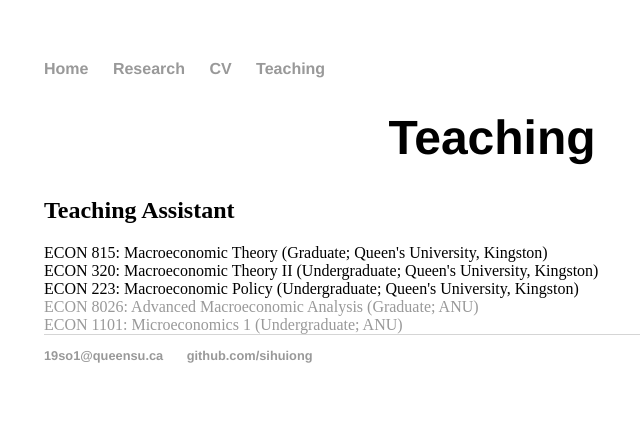
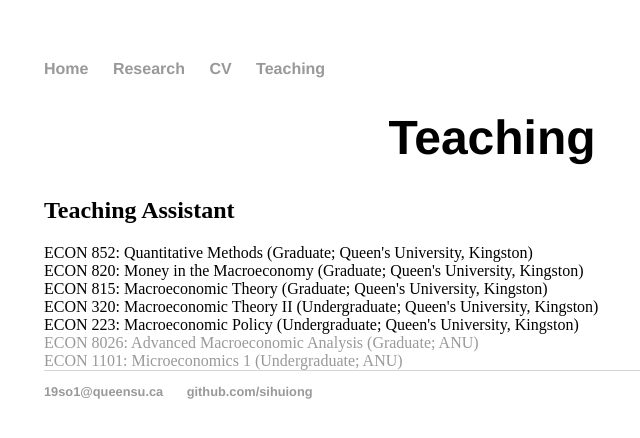
Before and after one commit to SihuiOng/SihuiOng.github.io, a Jekyll site: the page built from teaching/index.html, in a window 1280 px wide. Shown: the top 438 px of the page, without its empty margins (148-788 px from the left). Built offline with Jekyll 4.4.1, drawn with Linux system fonts in a browser that asks for light colours.

Commit message:
Update index.html

```diff
--- a/teaching/index.html
+++ b/teaching/index.html
@@ -6,6 +6,8 @@ layout: default
 <div class="teaching">
 	<h1 style="text-align:center;">Teaching</h1>
 	<h2>Teaching Assistant</h2>
+       ECON 852: Quantitative Methods (Graduate; Queen's University, Kingston) <br>
+       ECON 820: Money in the Macroeconomy (Graduate; Queen's University, Kingston)  <br>
        ECON 815: Macroeconomic Theory (Graduate; Queen's University, Kingston) <br>
        ECON 320: Macroeconomic Theory II (Undergraduate; Queen's University, Kingston)<br>
        ECON 223: Macroeconomic Policy (Undergraduate; Queen's University, Kingston)<br>
```
